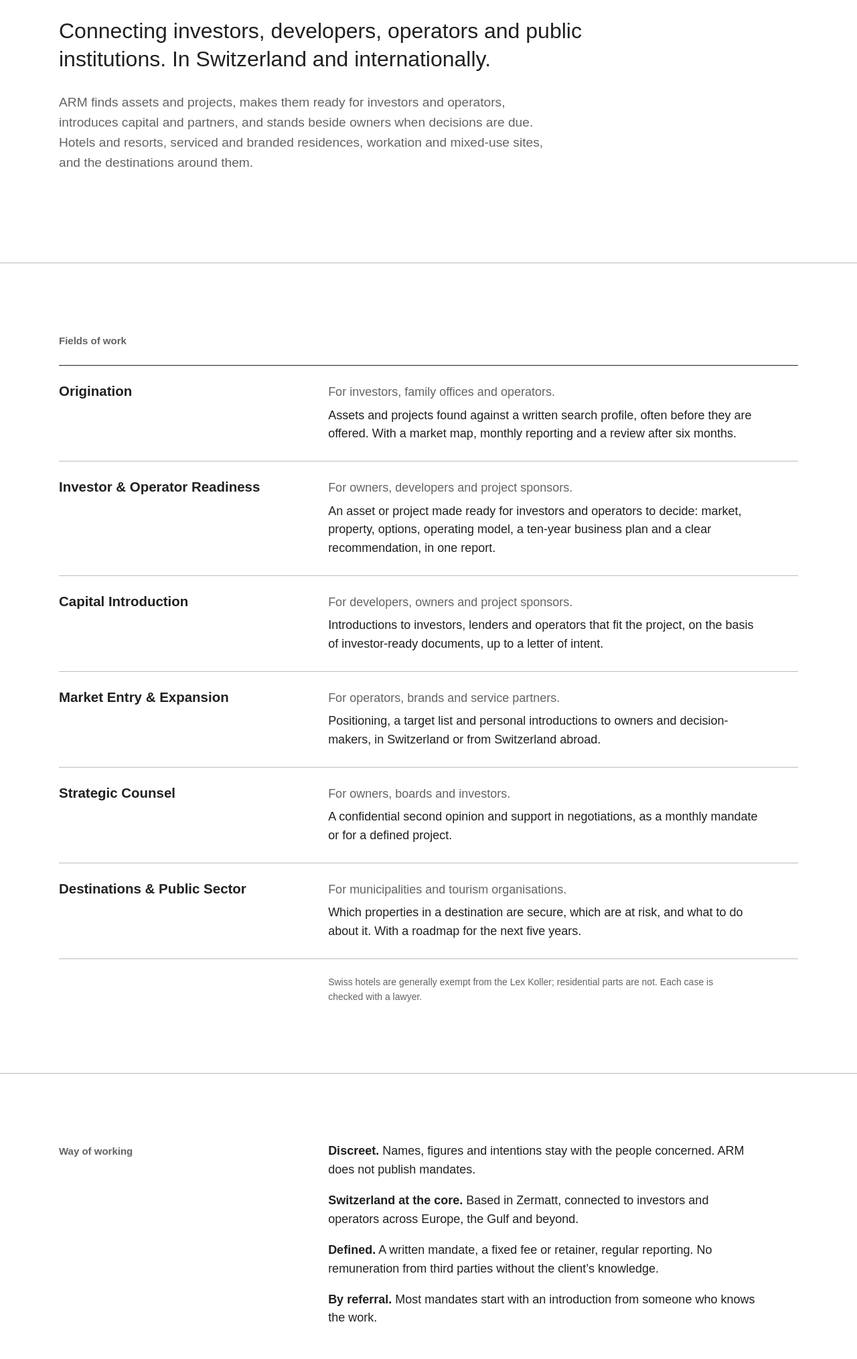
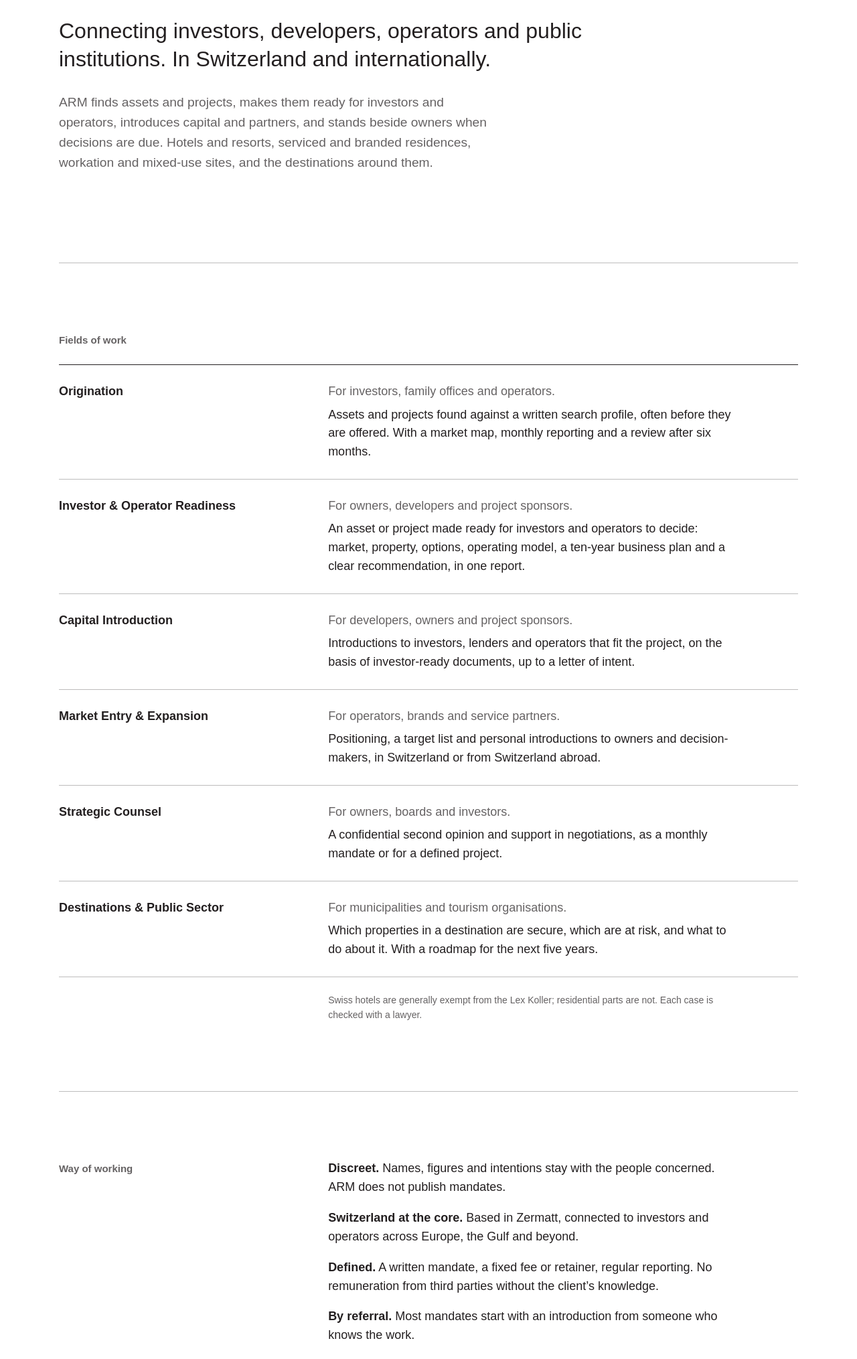
Before and after one commit to Roman-73-hub/arm.swiss, a plain HTML site: page index.html in a window 1280 px wide. Shown: the part 360-2389 px from the top of the page at 67% size. Drawn offline with Linux system fonts and the light colour scheme.

Commit message:
Linien auf Satzbreite, Zeilenlänge, Feldnamen auf Grundlinie
Co-Authored-By: Claude Opus 5.5 <noreply@anthropic.com>
Claude-Session: https://claude.ai/code/session_01EbqTh21wbGgkQdjyMXvYPS

```diff
--- a/_quelle/style.css
+++ b/_quelle/style.css
@@ -32,20 +32,22 @@ a:hover{color:var(--g70)}
 .hero-s{padding:clamp(48px,8vw,104px) 0 clamp(16px,3vw,32px)}
 .hero-s h1{font-size:clamp(40px,6vw,72px);margin:0}
 .sub{font-size:clamp(22px,2.5vw,32px);line-height:1.3;max-width:28em;margin-bottom:.9em}
-.lead{color:var(--g70);font-size:clamp(18px,1.5vw,20px);max-width:38em}
+.lead{color:var(--g70);font-size:clamp(18px,1.5vw,20px);max-width:34em}
 
 /* Abschnitte: links Titel klein in Grau 70, rechts Inhalt */
-.sec{border-top:1px solid var(--g30);padding:clamp(56px,8vw,104px) 0}
+.sec{padding:0}
+.sec > .wrap{padding-top:clamp(56px,8vw,104px);padding-bottom:clamp(56px,8vw,104px);
+  background:linear-gradient(var(--g30),var(--g30)) no-repeat var(--pad) 0/calc(100% - 2 * var(--pad)) 1px}
 .grid{display:grid;grid-template-columns:minmax(0,4fr) minmax(0,8fr);gap:clamp(20px,4vw,64px)}
 .col-h{font-size:15px;color:var(--g70);padding-top:5px}
-.prose p{max-width:36em}
+.prose p{max-width:34em}
 .prose strong{color:var(--s100)}
 
 /* Geschäftsfelder: Name fett links, Text rechts, feine Linie dazwischen */
 .fields{list-style:none;margin:28px 0 0;padding:0;border-top:1px solid var(--s100)}
 .field{display:grid;grid-template-columns:minmax(0,4fr) minmax(0,8fr);gap:clamp(20px,4vw,64px);padding:26px 0;border-bottom:1px solid var(--g30)}
-.field h3{font-size:clamp(19px,1.6vw,22px)}
-.field p{margin:0;max-width:36em}
+.field h3{font-size:inherit;line-height:1.55}
+.field p{margin:0;max-width:34em}
 .field .who{color:var(--g70);margin-bottom:.35em}
 .note{font-size:14px;color:var(--g70);margin:24px 0 0;max-width:44em}
 
@@ -61,7 +63,8 @@ a:hover{color:var(--g70)}
 .col-h.small{font-size:15px}
 
 /* Fusszeile: klein, Grau 70, ohne Logo */
-.foot{border-top:1px solid var(--g30);padding:28px 0 40px;font-size:13px;color:var(--g70)}
+.foot{font-size:13px;color:var(--g70)}
+.foot-in{padding-top:28px;padding-bottom:40px;background:linear-gradient(var(--g30),var(--g30)) no-repeat var(--pad) 0/calc(100% - 2 * var(--pad)) 1px}
 .foot-in{display:flex;flex-wrap:wrap;gap:8px 32px}
 .foot p{margin:0}
 .foot-links{display:flex;gap:20px;flex-wrap:wrap}
--- a/index.html
+++ b/index.html
@@ -20,7 +20,7 @@
 <meta property="og:image:width" content="1200"><meta property="og:image:height" content="630">
 <meta property="og:image:alt" content="ARM monogram">
 <meta name="twitter:card" content="summary_large_image">
-<link rel="stylesheet" href="./style.css?v=1">
+<link rel="stylesheet" href="./style.css?v=2">
 </head>
 <body>
 <a class="skip" href="#main">Skip to content</a>
--- a/style.css
+++ b/style.css
@@ -32,20 +32,22 @@ a:hover{color:var(--g70)}
 .hero-s{padding:clamp(48px,8vw,104px) 0 clamp(16px,3vw,32px)}
 .hero-s h1{font-size:clamp(40px,6vw,72px);margin:0}
 .sub{font-size:clamp(22px,2.5vw,32px);line-height:1.3;max-width:28em;margin-bottom:.9em}
-.lead{color:var(--g70);font-size:clamp(18px,1.5vw,20px);max-width:38em}
+.lead{color:var(--g70);font-size:clamp(18px,1.5vw,20px);max-width:34em}
 
 /* Abschnitte: links Titel klein in Grau 70, rechts Inhalt */
-.sec{border-top:1px solid var(--g30);padding:clamp(56px,8vw,104px) 0}
+.sec{padding:0}
+.sec > .wrap{padding-top:clamp(56px,8vw,104px);padding-bottom:clamp(56px,8vw,104px);
+  background:linear-gradient(var(--g30),var(--g30)) no-repeat var(--pad) 0/calc(100% - 2 * var(--pad)) 1px}
 .grid{display:grid;grid-template-columns:minmax(0,4fr) minmax(0,8fr);gap:clamp(20px,4vw,64px)}
 .col-h{font-size:15px;color:var(--g70);padding-top:5px}
-.prose p{max-width:36em}
+.prose p{max-width:34em}
 .prose strong{color:var(--s100)}
 
 /* Geschäftsfelder: Name fett links, Text rechts, feine Linie dazwischen */
 .fields{list-style:none;margin:28px 0 0;padding:0;border-top:1px solid var(--s100)}
 .field{display:grid;grid-template-columns:minmax(0,4fr) minmax(0,8fr);gap:clamp(20px,4vw,64px);padding:26px 0;border-bottom:1px solid var(--g30)}
-.field h3{font-size:clamp(19px,1.6vw,22px)}
-.field p{margin:0;max-width:36em}
+.field h3{font-size:inherit;line-height:1.55}
+.field p{margin:0;max-width:34em}
 .field .who{color:var(--g70);margin-bottom:.35em}
 .note{font-size:14px;color:var(--g70);margin:24px 0 0;max-width:44em}
 
@@ -61,7 +63,8 @@ a:hover{color:var(--g70)}
 .col-h.small{font-size:15px}
 
 /* Fusszeile: klein, Grau 70, ohne Logo */
-.foot{border-top:1px solid var(--g30);padding:28px 0 40px;font-size:13px;color:var(--g70)}
+.foot{font-size:13px;color:var(--g70)}
+.foot-in{padding-top:28px;padding-bottom:40px;background:linear-gradient(var(--g30),var(--g30)) no-repeat var(--pad) 0/calc(100% - 2 * var(--pad)) 1px}
 .foot-in{display:flex;flex-wrap:wrap;gap:8px 32px}
 .foot p{margin:0}
 .foot-links{display:flex;gap:20px;flex-wrap:wrap}
```
Also changed, not shown: 404.html (+1 -1 lines), de/datenschutz/index.html (+1 -1 lines), de/impressum/index.html (+1 -1 lines), de/index.html (+1 -1 lines), legal-notice/index.html (+1 -1 lines), privacy-policy/index.html (+1 -1 lines), 1 other file.
